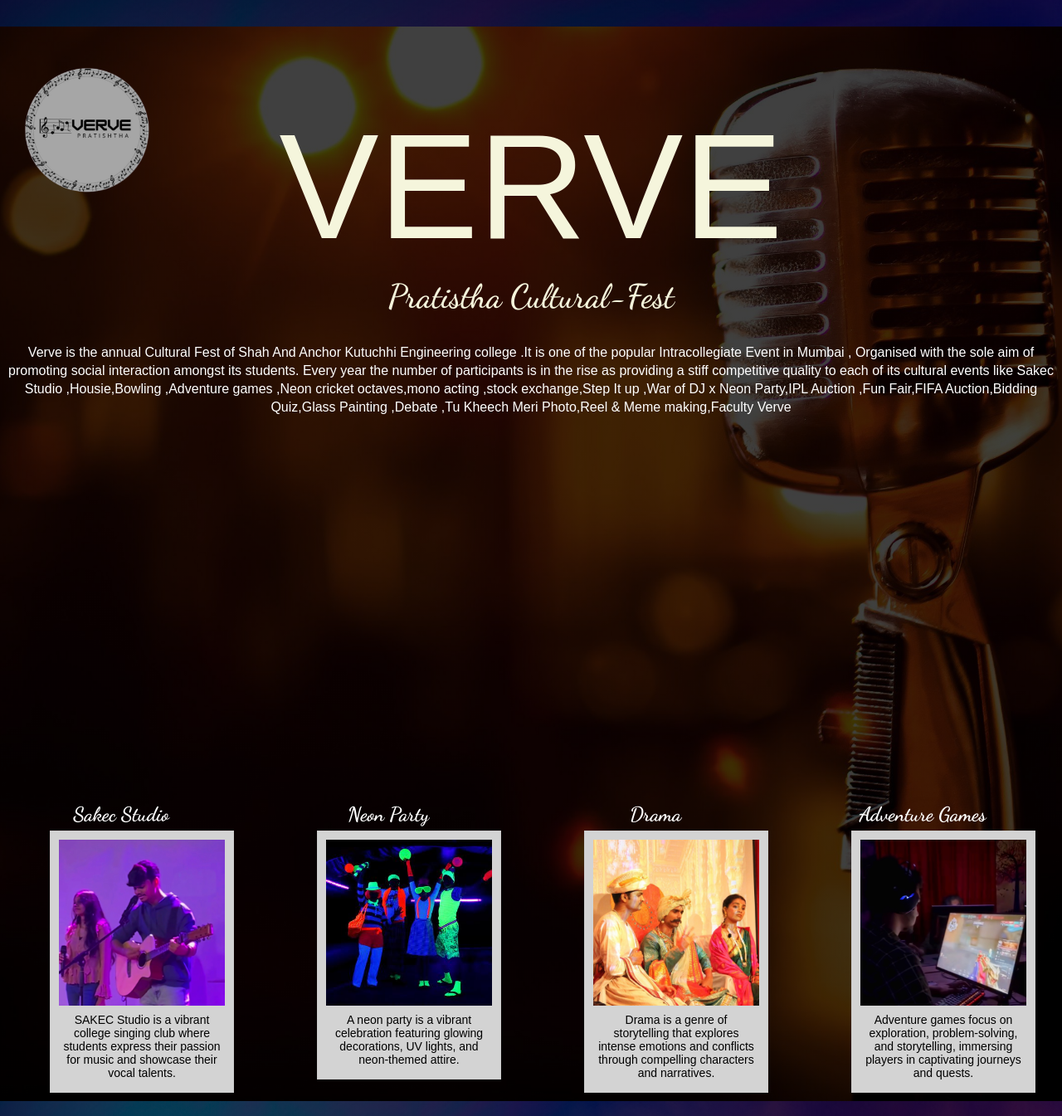
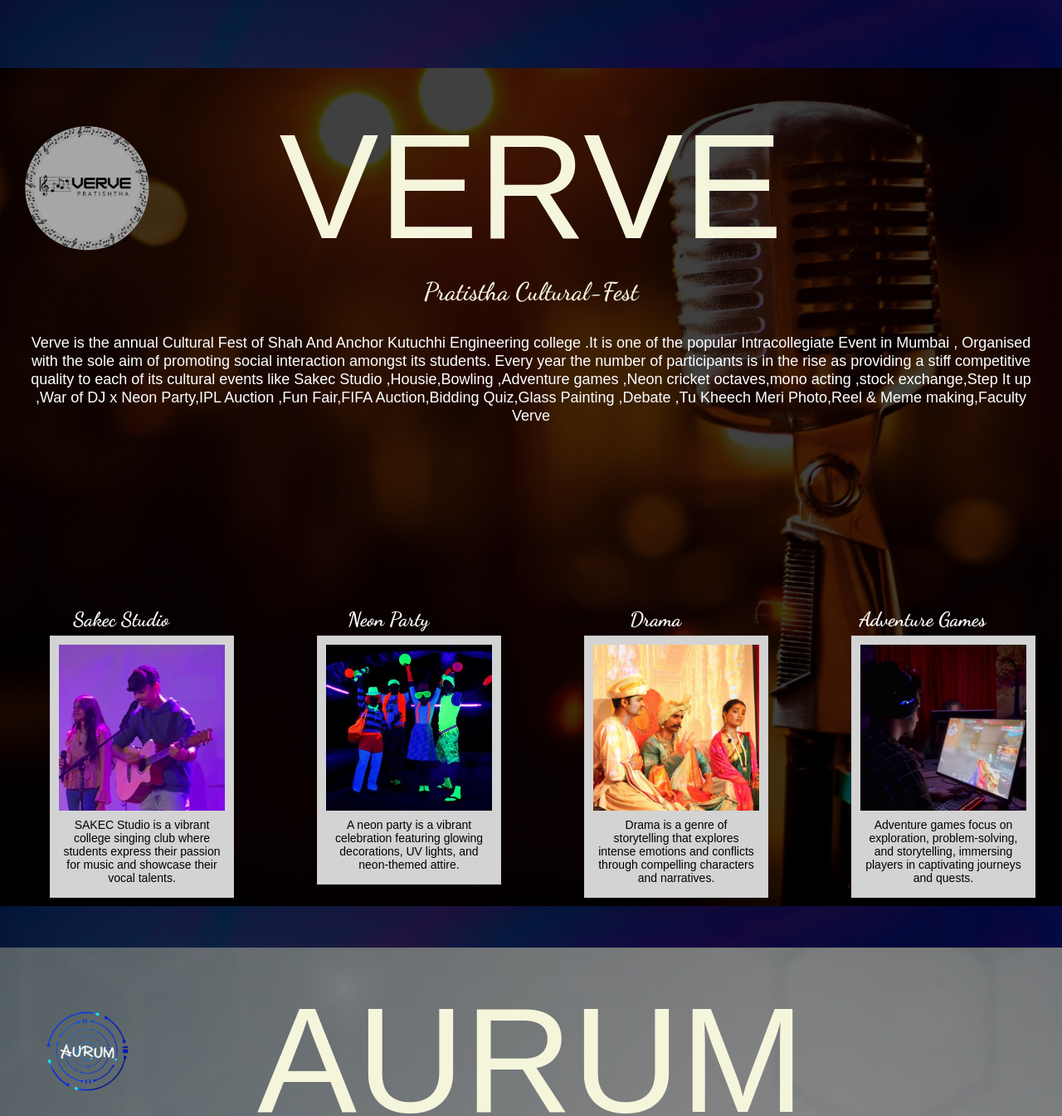
Before and after one commit to Shravanik22/Pratishtha-SAKEC-fest, a plain HTML site: page index.html in a window 1280 px wide. Shown: the part 1140-2485 px from the top of the page at 83% size. Drawn offline with Linux system fonts and the light colour scheme; a web font is replaced by a local one.

Commit message:
Add files via upload

```diff
--- a/style.css
+++ b/style.css
@@ -381,7 +381,7 @@
 
 .verve1{
    width:100%;
-   margin-top: 50px;
+   margin-top: 100px;
  background-image:linear-gradient(rgba(0,0,0,0.75),rgba(0,0,0,0.75)) ,url("v1-bg.jpg");
  background-size: cover;
  background-position: center;
@@ -391,36 +391,34 @@
    font-size: 180px;
    font-weight: 300;
    font-style: normal;
-   margin-top:80px;
+   margin-top:15px;
  }
  .title h4{
    font-family: "Dancing Script", cursive;
-   font-size:40px;}
+   font-size:30px;}
 
 .title p{
    font-family: "Cantarell", sans-serif;
-   font-size: 16px;
+   font-size: 18px;
+   margin-left: 20px;
+   margin-right: 20px;
 }
  .v1-logo{
-   margin-top: 50px;
+   margin-top: 70px;
    margin-left: 30px;
   }
   .title{
    width:100%;
    position:relative;
-   top:198%;
+   top:108%;
    transform: translateY(-50%);
    text-align: center;
    color:beige;
 }
-.continuation{
-color: antiquewhite;
-margin-top: 250px;
-width:100%;
-text-align: left;
-}
 
 div.gallery-container {
+   color: antiquewhite;
+   width:100%;
    display: flex;
    flex-wrap: nowrap; /* Ensure items stay on one line */
    gap: 50px; /* Add space between items */
@@ -486,7 +484,7 @@
      .a1-title{
       width:100%;
       position:relative;
-      top:280%;
+
       transform: translateY(-50%);
       text-align: center;
       color:beige;
@@ -496,7 +494,7 @@
       font-size: 180px;
       font-weight: 300;
       font-style: normal;
-      margin-top:110px;
+      margin-top:10px;
     }
     .a1-title h3{
       font-family: "Dancing Script", cursive;
@@ -532,7 +530,6 @@
      .o1-title{
       width:100%;
       position:relative;
-      top:403%;
       transform: translateY(-50%);
       text-align: center;color:beige;
      }
@@ -541,7 +538,7 @@
     font-size: 180px;
     font-weight: 300;
     font-style: normal;
-    margin-top:40px;
+    margin-top:30px;
   }
  .o1-title h4{
     font-family:Arial, Helvetica, sans-serif;
```
